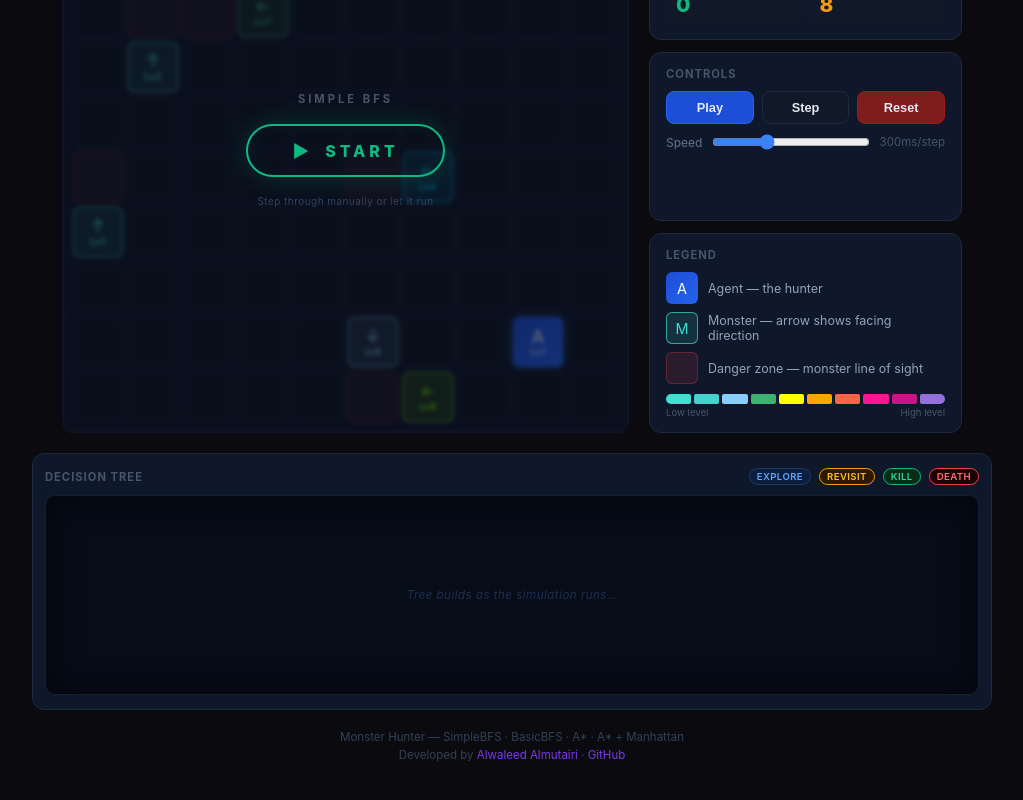
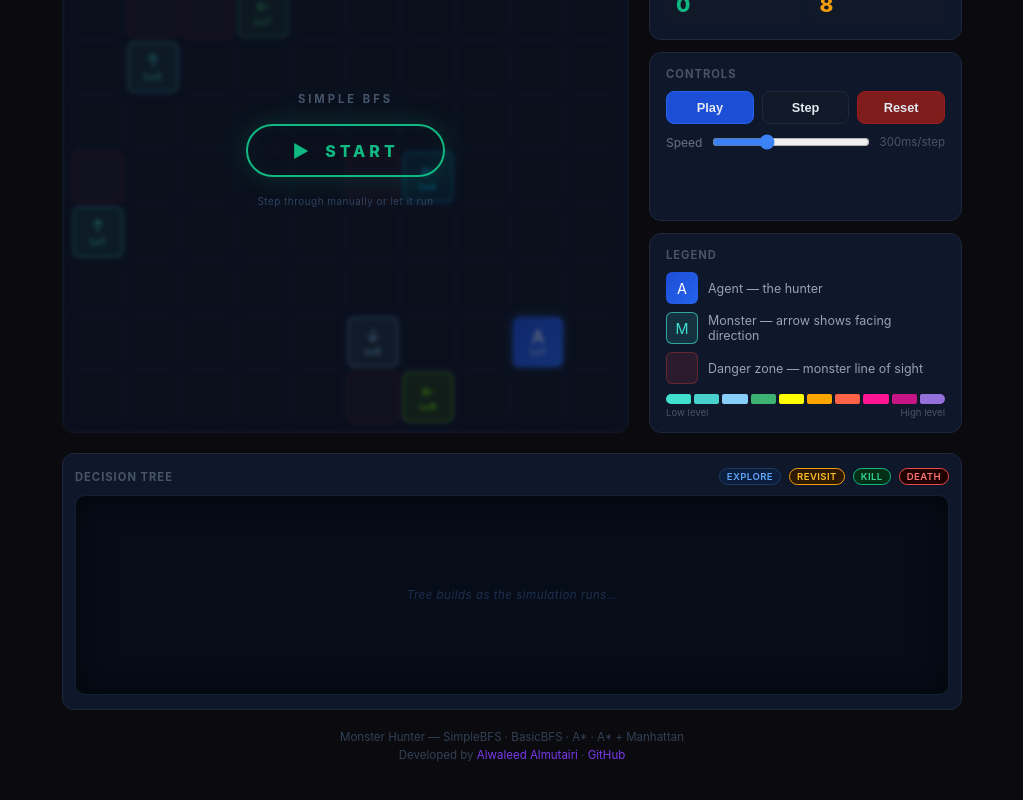
Before and after one commit to alled0/ai-monster-hunter, a React (Vite) app in the folder web/: page / in a window 1280 px wide. Shown: the part 448-1248 px from the top of the page, without its empty margins (128-1151 px from the left). Built offline with nearby package versions, Linux system fonts and the light colour scheme.

Commit message:
Align tree-section max-width with main-layout (both 900px)

```diff
--- a/web/src/App.css
+++ b/web/src/App.css
@@ -551,7 +551,7 @@
 /* ── Decision Tree ───────────────────────────────────────────────── */
 .tree-section {
   width: 100%;
-  max-width: 960px;
+  max-width: 900px;
   min-width: 0;
   overflow: hidden;
   display: flex;
```
